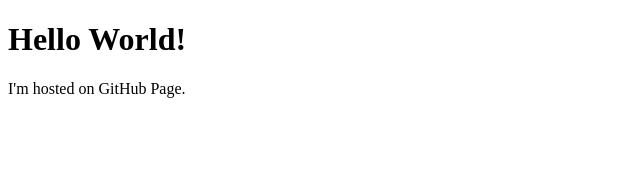
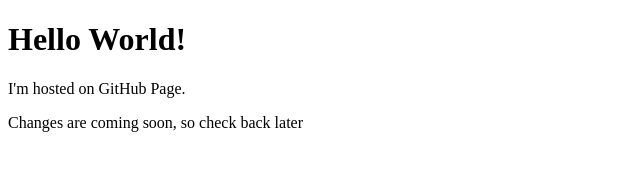
Before and after one commit to neckermann/neckermann.github.io, a plain HTML site: page index.html in a window 1280 px wide. Shown: the whole page, without its empty margins (0-640 px from the left). Drawn offline with Linux system fonts and the light colour scheme.

Commit message:
Changes to test

```diff
--- a/index.html
+++ b/index.html
@@ -3,5 +3,6 @@
 	<body>
 		<h1>Hello World!</h1>
 		<p>I'm hosted on GitHub Page.</p>
+		<p>Changes are coming soon, so check back later</p>
 	</body>
 </html>
```
